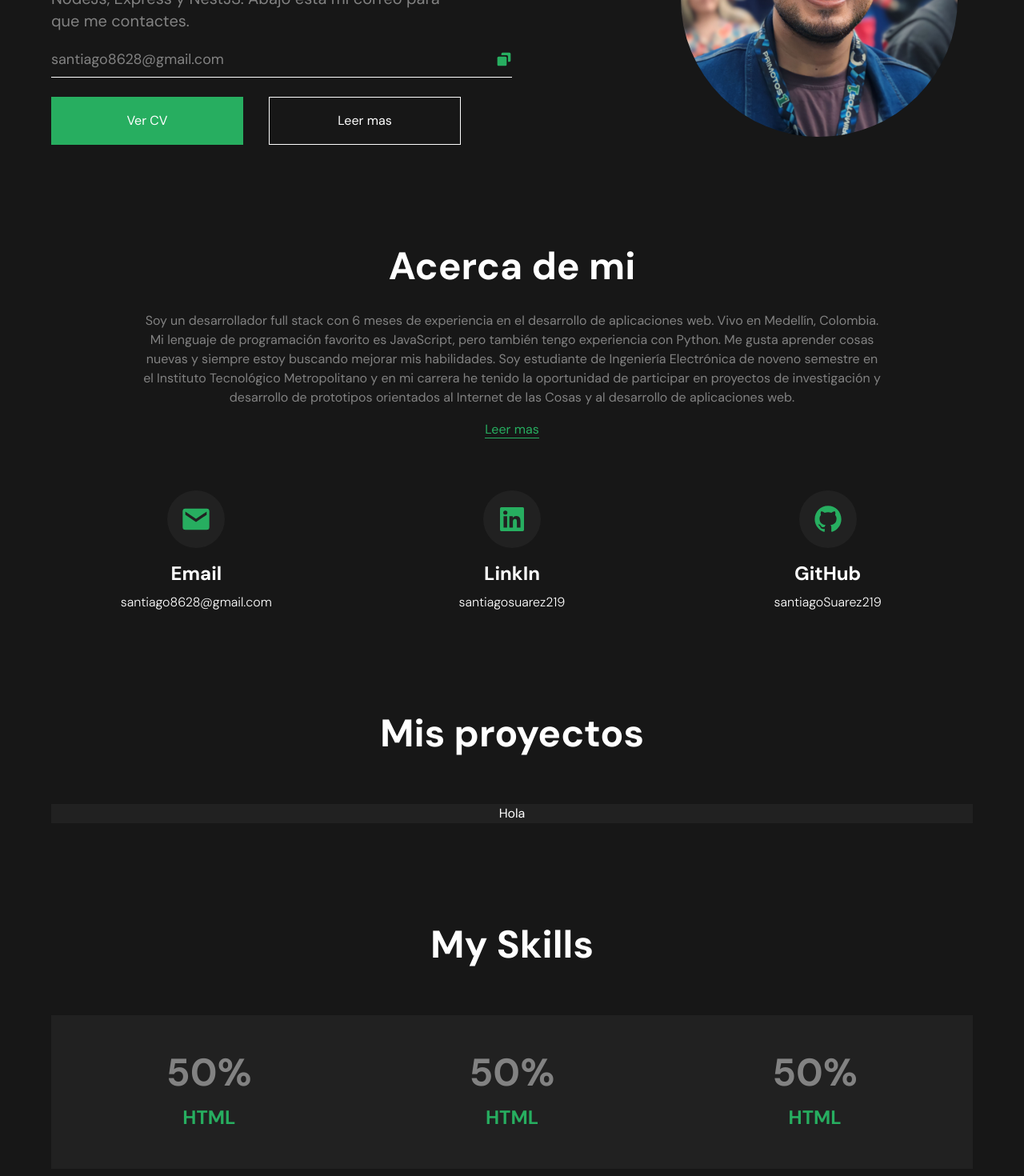
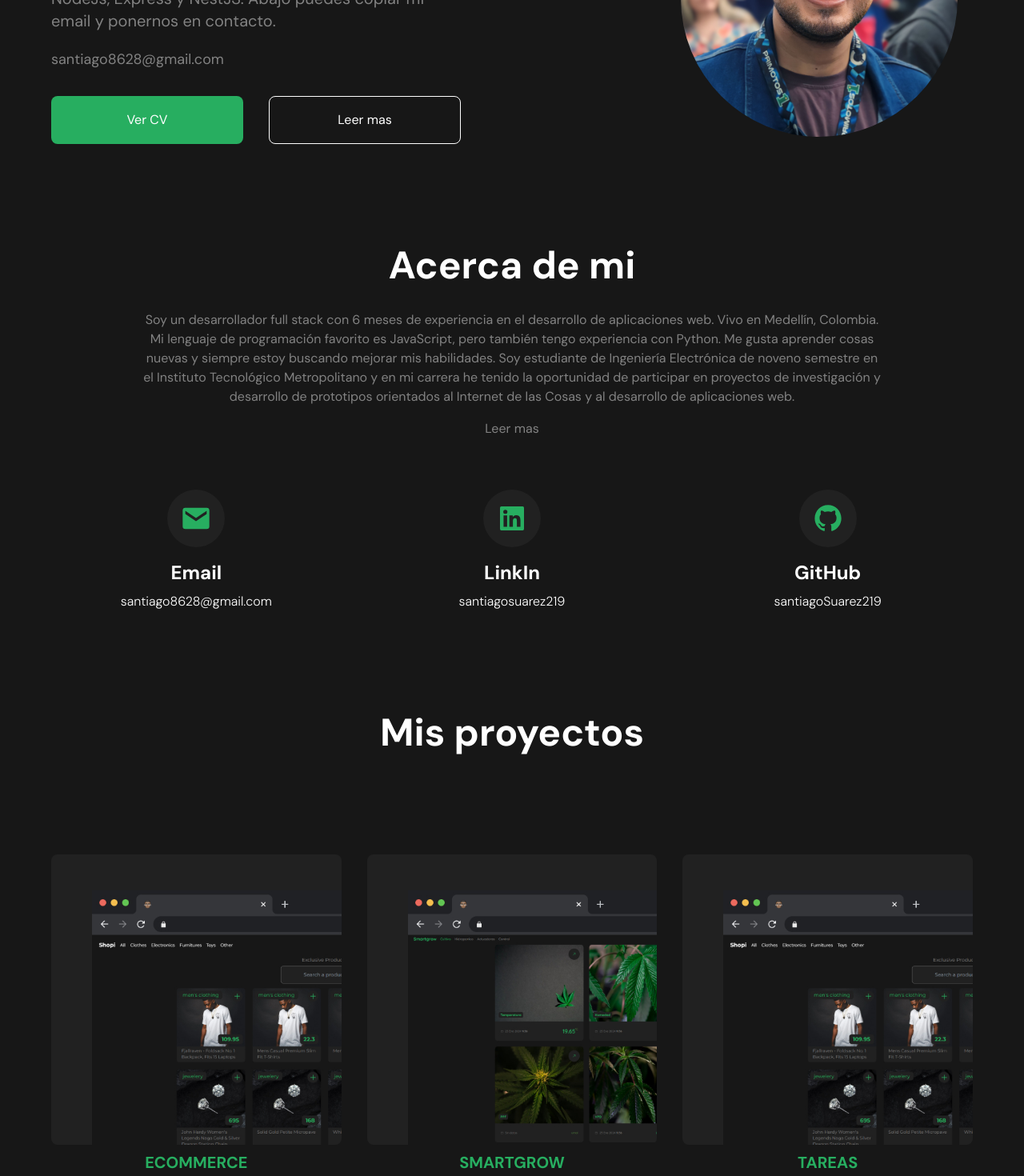
Before and after one commit to santiagoSuarez219/portfolio, a React (Vite) app: page / in a window 1280 px wide. Shown: the part 320-1790 px from the top of the page at 80% size. Built offline with nearby package versions, Linux system fonts and the light colour scheme.

Commit message:
Update AboutMe and Header components

```diff
--- a/src/Components/AboutMe/index.jsx
+++ b/src/Components/AboutMe/index.jsx
@@ -18,10 +18,8 @@ const AboutMe = () => {
         investigación y desarrollo de prototipos orientados al Internet de las
         Cosas y al desarrollo de aplicaciones web.
       </p>
-      <div className="w-full mb-16 mt-4 text-green-color cursor-pointer">
-        <a href="" className="border-b border-green-color">
-          Leer mas
-        </a>
+      <div className="w-full mb-16 mt-4 text-gray-color hover:text-green-color cursor-pointer">
+        <a href="">Leer mas</a>
       </div>
       <div className="grid gap-8 justify-center justify-items-center md:grid-cols-3">
         <Contact
--- a/src/Components/Contact/index.jsx
+++ b/src/Components/Contact/index.jsx
@@ -13,7 +13,7 @@ const Contact = ({ title, value, icon: Icon, link }) => {
   };
 
   return (
-    <article className="w-max grid justify-items-center">
+    <article className="w-max grid justify-items-center hover:scale-105 transition-transform">
       <div className="icon-container cursor-pointer">
         {title === "Email" ? (
           <CopyToClipboard text={value}>
--- a/src/Components/Header/index.jsx
+++ b/src/Components/Header/index.jsx
@@ -35,20 +35,17 @@ const Header = () => {
           <h1 className="text-4xl md:text-5xl">Hola, yo soy Santiago Suarez</h1>
           <p className="text-gray-color text-xl mt-3 mb-3 max-w-[500px]">
             Soy full stack developer con JavaScript, React, NodeJs, Express y
-            NestJS. Abajo esta mi correo para que me contactes.
+            NestJS. Abajo puedes copiar mi email y ponernos en contacto.
           </p>
-          <div className="mb-6 py-2 flex items-center justify-between border-b border-white transition-all">
-            <p className="text-gray-color text-lg ">santiago8628@gmail.com</p>
-            {isCopied ? (
-              <BiCheck className="w-5 h-5 text-green-color cursor-pointer" />
-            ) : (
-              <CopyToClipboard text="santiago8628@gmail.com">
-                <BiSolidCopy
-                  className="w-5 h-5 text-green-color cursor-pointer"
-                  onClick={() => alertCopy()}
-                />
-              </CopyToClipboard>
-            )}
+          <div className="mb-6 py-2 flex items-center justify-between border-white transition-all">
+            <CopyToClipboard text="santiago8628@gmail.com">
+              <p
+                className="text-gray-color text-lg cursor-pointer hover:text-green-color"
+                onClick={() => alertCopy()}
+              >
+                santiago8628@gmail.com
+              </p>
+            </CopyToClipboard>
             <Toaster />
           </div>
 
@@ -56,13 +53,13 @@ const Header = () => {
             <a
               href="./public/pdf/CVFullStack.pdf"
               target="_blank"
-              className="bg-green-color flex items-center justify-center"
+              className="bg-green-color flex items-center justify-center rounded-lg"
             >
               Ver CV
             </a>
             <a
               href="#about-me"
-              className="flex items-center justify-center border-white border"
+              className="flex items-center justify-center border-white border rounded-lg"
             >
               Leer mas
             </a>
--- a/src/Components/MyProjects/index.jsx
+++ b/src/Components/MyProjects/index.jsx
@@ -1,22 +1,28 @@
+import ProjectCard from "../ProjectCard";
+
 const MyProjects = () => {
+  const description =
+    "Esta aplicacion fue creada con React, Tailwind y Vite. Es un ecommerce de venta de ropa.";
   return (
     <section id="my-skills" className="py-16 text-center">
       <h2 className="text-4xl mb-16 md:text-5xl">Mis proyectos</h2>
-      <div className="bg-card-color">Hola</div>
-      {/* <div className="bg-card-color py-12 px-8 text-gray-color grid grid-cols-[repeat(auto-fit,minmax(170px,1fr))] gap-12 place-items-center ">
-        <article className="space-y-4">
-          <p className="text-5xl font-bold ">50%</p>
-          <h3 className="text-green-color text-2xl">HTML</h3>
-        </article>
-        <article className="space-y-4">
-          <p className="text-5xl font-bold ">50%</p>
-          <h3 className="text-green-color text-2xl">HTML</h3>
-        </article>
-        <article className="space-y-4">
-          <p className="text-5xl font-bold ">50%</p>
-          <h3 className="text-green-color text-2xl">HTML</h3>
-        </article>
-      </div> */}
+      <div className="py-16 bg-red mx-auto grid gap-8 auto-rows-max grid-cols-[repeat(auto-fit,minmax(280px,1fr))] justify-items-center items-center">
+        <ProjectCard
+          title={"Ecommerce"}
+          description={description}
+          imageUrl={"../public/img/app_ecommerce.png"}
+        />
+        <ProjectCard
+          title={"Smartgrow"}
+          description={description}
+          imageUrl={"../public/img/app-smartgrow.jpg"}
+        />
+        <ProjectCard
+          title={"Tareas"}
+          description={description}
+          imageUrl={"../public/img/app_ecommerce.png"}
+        />
+      </div>
     </section>
   );
 };
--- /dev/null
+++ b/src/Components/ProjectCard/index.jsx
@@ -0,0 +1,20 @@
+const ProjectCard = ({ title, description, imageUrl }) => {
+  return (
+    <div className=" h-auto max-w-sm hover:scale-105 transition-transform ">
+      <figure>
+        <img
+          src={imageUrl}
+          alt={title}
+          className="object-cover aspect-square rounded-lg"
+        />
+        <article className="flex flex-col gap-2 py-2">
+          <h2 className="uppercase text-green-color text-center text-xl">
+            {title}
+          </h2>
+          <p className="text-base text-gray-color">{description}</p>
+        </article>
+      </figure>
+    </div>
+  );
+};
+export default ProjectCard;
```
Also changed, not shown: public/img/app-smartgrow.jpg (added), public/img/app_ecommerce.png (added).
